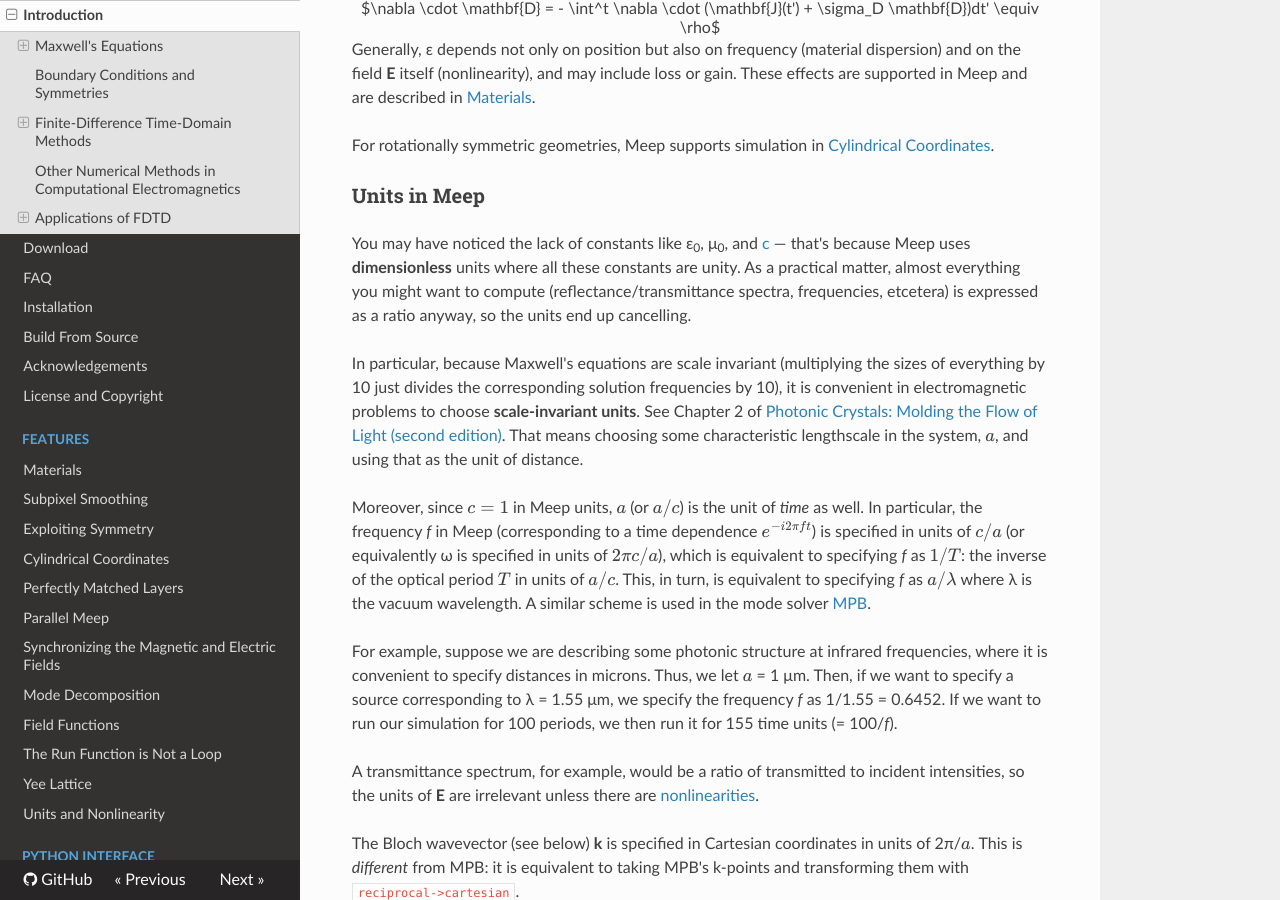
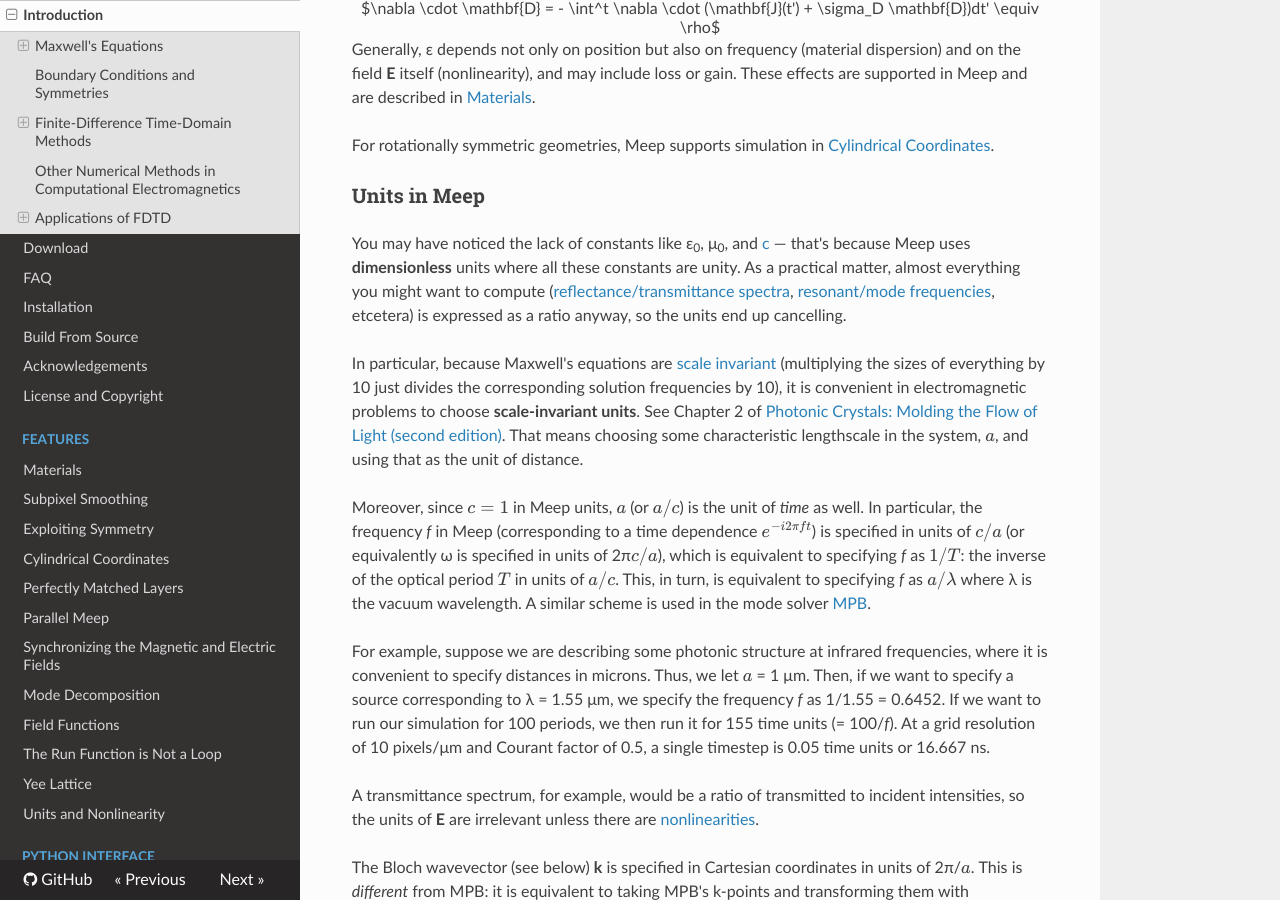
Before and after one commit to NanoComp/meep, an MkDocs documentation site: the page built from doc/docs/Introduction.md, in a window 1280 px wide and 900 px high, scrolled down 1369 px. Built offline with MkDocs 1.6.1, drawn with Linux system fonts in a browser that asks for light colours; nearby versions of some CDN libraries; formulas are drawn with MathJax 3; old or Windows-style settings are respelled for this version of MkDocs; some of the changed text lies outside the part shown.

Commit message:
minor docs update

```diff
--- a/doc/docs/Introduction.md
+++ b/doc/docs/Introduction.md
@@ -43,13 +43,13 @@
 
 ### Units in Meep
 
-You may have noticed the lack of constants like ε<sub>0</sub>, μ<sub>0</sub>, and [c](https://en.wikipedia.org/wiki/Speed_of_light) &mdash; that's because Meep uses **dimensionless** units where all these constants are unity. As a practical matter, almost everything you might want to compute (reflectance/transmittance spectra, frequencies, etcetera) is expressed as a ratio anyway, so the units end up cancelling.
+You may have noticed the lack of constants like ε<sub>0</sub>, μ<sub>0</sub>, and [c](https://en.wikipedia.org/wiki/Speed_of_light) &mdash; that's because Meep uses **dimensionless** units where all these constants are unity. As a practical matter, almost everything you might want to compute ([reflectance/transmittance spectra](Python_Tutorials/Basics.md#transmittance-spectrum-of-a-waveguide-bend), [resonant/mode frequencies](Python_Tutorials/Resonant_Modes_and_Transmission_in_a_Waveguide_Cavity.md#resonant-modes), etcetera) is expressed as a ratio anyway, so the units end up cancelling.
 
-In particular, because Maxwell's equations are scale invariant (multiplying the sizes of everything by 10 just divides the corresponding solution frequencies by 10), it is convenient in electromagnetic problems to choose **scale-invariant units**. See Chapter 2 of [Photonic Crystals: Molding the Flow of Light (second edition)](http://ab-initio.mit.edu/book). That means choosing some characteristic lengthscale in the system, $a$, and using that as the unit of distance.
+In particular, because Maxwell's equations are [scale invariant](https://en.wikipedia.org/wiki/Scale_invariance#Classical_electromagnetism) (multiplying the sizes of everything by 10 just divides the corresponding solution frequencies by 10), it is convenient in electromagnetic problems to choose **scale-invariant units**. See Chapter 2 of [Photonic Crystals: Molding the Flow of Light (second edition)](http://ab-initio.mit.edu/book). That means choosing some characteristic lengthscale in the system, $a$, and using that as the unit of distance.
 
-Moreover, since $c=1$ in Meep units, $a$ (or $a/c$) is the unit of *time* as well. In particular, the frequency *f* in Meep (corresponding to a time dependence $e^{-i 2\pi f t}$) is specified in units of $c/a$ (or equivalently ω is specified in units of $2\pi c/a$), which is equivalent to specifying *f* as $1/T$: the inverse of the optical period $T$ in units of $a/c$. This, in turn, is equivalent to specifying *f* as $a/\lambda$ where λ is the vacuum wavelength. A similar scheme is used in the mode solver [MPB](https://mpb.readthedocs.io).
+Moreover, since $c=1$ in Meep units, $a$ (or $a/c$) is the unit of *time* as well. In particular, the frequency *f* in Meep (corresponding to a time dependence $e^{-i 2\pi f t}$) is specified in units of $c/a$ (or equivalently ω is specified in units of 2π$c/a$), which is equivalent to specifying *f* as $1/T$: the inverse of the optical period $T$ in units of $a/c$. This, in turn, is equivalent to specifying *f* as $a/\lambda$ where λ is the vacuum wavelength. A similar scheme is used in the mode solver [MPB](https://mpb.readthedocs.io).
 
-For example, suppose we are describing some photonic structure at infrared frequencies, where it is convenient to specify distances in microns. Thus, we let $a$ = 1 μm. Then, if we want to specify a source corresponding to λ = 1.55 μm, we specify the frequency *f* as 1/1.55 = 0.6452. If we want to run our simulation for 100 periods, we then run it for 155 time units (= 100/*f*).
+For example, suppose we are describing some photonic structure at infrared frequencies, where it is convenient to specify distances in microns. Thus, we let $a$ = 1 μm. Then, if we want to specify a source corresponding to λ = 1.55 μm, we specify the frequency *f* as 1/1.55 = 0.6452. If we want to run our simulation for 100 periods, we then run it for 155 time units (= 100/*f*). At a grid resolution of 10 pixels/μm and Courant factor of 0.5, a single timestep is 0.05 time units or 16.667 ns.
 
 A transmittance spectrum, for example, would be a ratio of transmitted to incident intensities, so the units of **E** are irrelevant unless there are [nonlinearities](Units_and_Nonlinearity.md).
 
@@ -143,7 +143,7 @@
 
 (Note that you should *not* subtract the incident fields when computing the *transmitted* fields, because on the "output side" of a scattering problem there are only outgoing fields, whereas on the "input side" there are both incoming (incident) and outgoing (reflected) fields and you must separate the two before computing the Poynting flux.)
 
-Meep is designed to make these kinds of calculations easy, as long as you have some idea of what is going on. For examples, see [Tutorial/Basics](Python_Tutorials/Basics.md#transmittance-spectrum-of-a-waveguide-bend).
+Meep is designed to make these kinds of calculations easy, as long as you have some idea of what is going on. For examples, see [Tutorial/Basics/Transmittance Spectrum of a Waveguide Bend](Python_Tutorials/Basics.md#transmittance-spectrum-of-a-waveguide-bend).
 
 ### Resonant Modes
 
```
Also changed, not shown: doc/docs/FAQ.md (+8 -8 lines), doc/docs/Field_Functions.md (+4 -2 lines), doc/docs/Parallel_Meep.md (+1 -1 lines).
